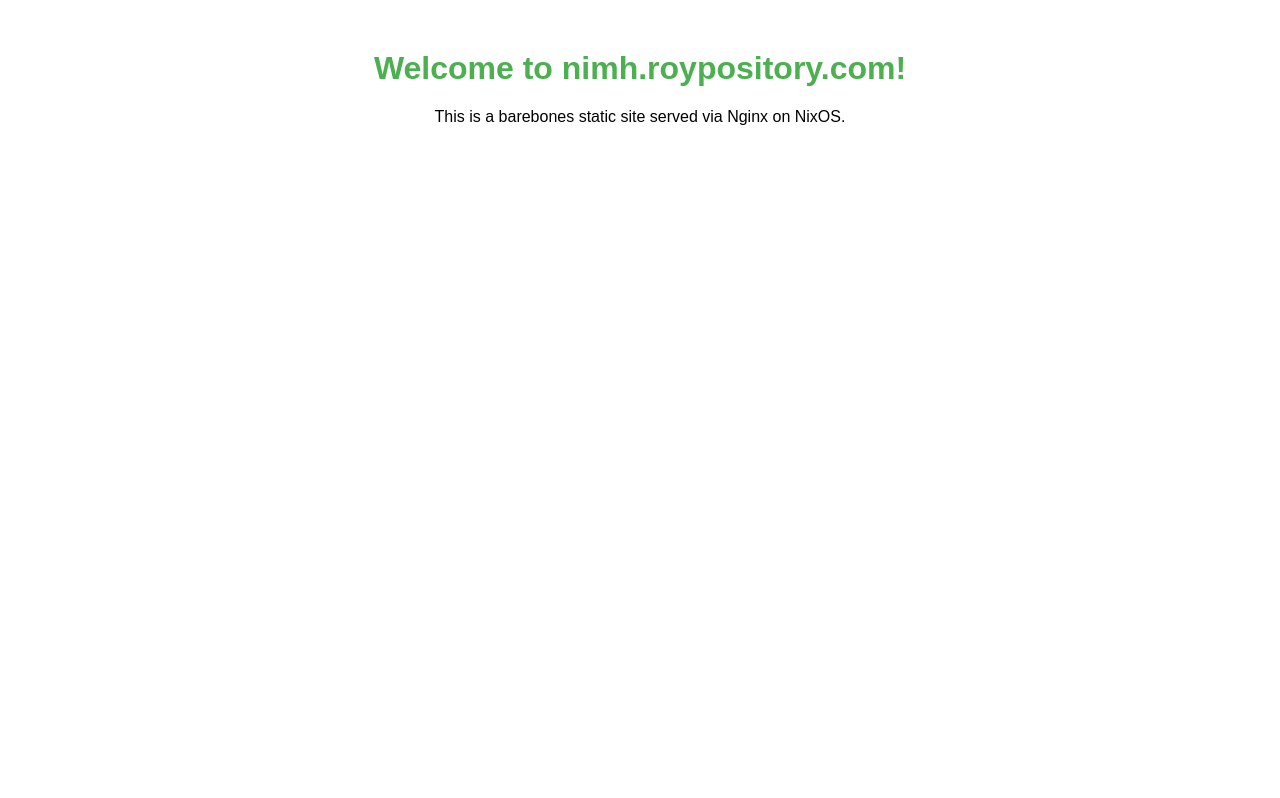
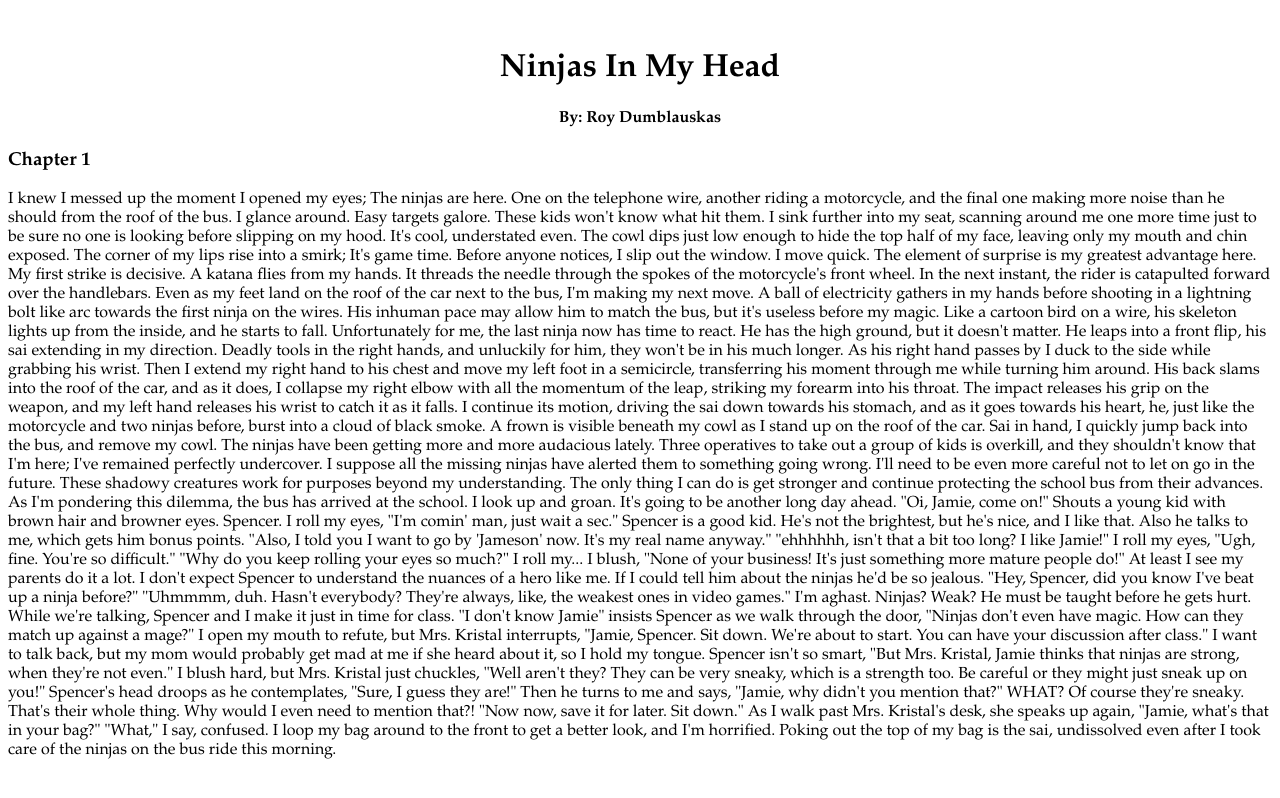
Before and after one commit to RoyDumblauskas/homelab-config, a plain HTML site: page homelab-services/nimh-static/index.html in a window 1280 px wide. Drawn offline with Linux system fonts and the light colour scheme.

Commit message:
nimh-chapter-1

```diff
--- a/homelab-services/nimh-static/index.html
+++ b/homelab-services/nimh-static/index.html
@@ -6,20 +6,123 @@
   <title>NIMH Static Test</title>
   <style>
     body {
-      font-family: sans-serif;
-      text-align: center;
+      font-family: Garamond, serif;
       margin-top: 50px;
+      color: black;
     }
 
     h1 {
-      color: #4CAF50;
+      color: black;
+      text-align: center;
+    }
+
+    h3 {
+      color: black;
+      text-align: left;
+    }
+
+    h4 {
+      color: black;
+      text-align: center;
+    }
+
+    p {
+      color: black;
+      text-align: left;
     }
   </style>
 </head>
 
 <body>
-  <h1>Welcome to nimh.roypository.com!</h1>
-  <p>This is a barebones static site served via Nginx on NixOS.</p>
+  <h1>Ninjas In My Head</h1>
+  <h4>By: Roy Dumblauskas</h4>
+
+  <h3>Chapter 1</h3>
+  <p>
+    I knew I messed up the moment I opened my eyes; The ninjas are here. One on the telephone wire, another riding a
+    motorcycle, and the final one making more noise than he should from the roof of the bus. I glance around. Easy
+    targets galore. These kids won't know what hit them. I sink further into my seat, scanning around me one more time
+    just to be sure no one is looking before slipping on my hood. It's cool, understated even. The cowl dips just low
+    enough to hide the top half of my face, leaving only my mouth and chin exposed. The corner of my lips rise into a
+    smirk; It's game time.
+
+    Before anyone notices, I slip out the window. I move quick. The element of surprise is my greatest advantage here.
+    My first strike is decisive. A katana flies from my hands. It threads the needle through the spokes of the
+    motorcycle's front wheel. In the next instant, the rider is catapulted forward over the handlebars. Even as my feet
+    land on the roof of the car next to the bus, I'm making my next move. A ball of electricity gathers in my hands
+    before shooting in a lightning bolt like arc towards the first ninja on the wires. His inhuman pace may allow him to
+    match the bus, but it's useless before my magic. Like a cartoon bird on a wire, his skeleton lights up from the
+    inside, and he starts to fall. Unfortunately for me, the last ninja now has time to react. He has the high ground,
+    but it doesn't matter. He leaps into a front flip, his sai extending in my direction. Deadly tools in the right
+    hands, and unluckily for him, they won't be in his much longer. As his right hand passes by I duck to the side while
+    grabbing his wrist. Then I extend my right hand to his chest and move my left foot in a semicircle, transferring his
+    moment through me while turning him around. His back slams into the roof of the car, and as it does, I collapse my
+    right elbow with all the momentum of the leap, striking my forearm into his throat. The impact releases his grip on
+    the weapon, and my left hand releases his wrist to catch it as it falls. I continue its motion, driving the sai down
+    towards his stomach, and as it goes towards his heart, he, just like the motorcycle and two ninjas before, burst
+    into a cloud of black smoke.
+
+    A frown is visible beneath my cowl as I stand up on the roof of the car. Sai in hand, I quickly jump back into the
+    bus, and remove my cowl.
+
+    The ninjas have been getting more and more audacious lately. Three operatives to take out a group of kids is
+    overkill, and they shouldn't know that I'm here; I've remained perfectly undercover. I suppose all the missing
+    ninjas have alerted them to something going wrong. I'll need to be even more careful not to let on go in the future.
+    These shadowy creatures work for purposes beyond my understanding. The only thing I can do is get stronger and
+    continue protecting the school bus from their advances.
+
+    As I'm pondering this dilemma, the bus has arrived at the school. I look up and groan. It's going to be another long
+    day ahead.
+
+    "Oi, Jamie, come on!" Shouts a young kid with brown hair and browner eyes. Spencer.
+
+    I roll my eyes, "I'm comin' man, just wait a sec." Spencer is a good kid. He's not the brightest, but he's nice, and
+    I like that. Also he talks to me, which gets him bonus points. "Also, I told you I want to go by 'Jameson' now. It's
+    my real name anyway."
+
+    "ehhhhhh, isn't that a bit too long? I like Jamie!"
+
+    I roll my eyes, "Ugh, fine. You're so difficult."
+
+    "Why do you keep rolling your eyes so much?"
+
+    I roll my...
+
+    I blush, "None of your business! It's just something more mature people do!" At least I see my parents do it a lot.
+    I don't expect Spencer to understand the nuances of a hero like me. If I could tell him about the ninjas he'd be so
+    jealous.
+
+    "Hey, Spencer, did you know I've beat up a ninja before?"
+
+    "Uhmmmm, duh. Hasn't everybody? They're always, like, the weakest ones in video games."
+
+    I'm aghast. Ninjas? Weak? He must be taught before he gets hurt.
+
+    While we're talking, Spencer and I make it just in time for class.
+
+    "I don't know Jamie" insists Spencer as we walk through the door, "Ninjas don't even have magic. How can they match
+    up against a mage?"
+
+    I open my mouth to refute, but Mrs. Kristal interrupts, "Jamie, Spencer. Sit down. We're about to start. You can
+    have your discussion after class."
+
+    I want to talk back, but my mom would probably get mad at me if she heard about it, so I hold my tongue. Spencer
+    isn't so smart, "But Mrs. Kristal, Jamie thinks that ninjas are strong, when they're not even."
+
+    I blush hard, but Mrs. Kristal just chuckles, "Well aren't they? They can be very sneaky, which is a strength too.
+    Be careful or they might just sneak up on you!"
+
+    Spencer's head droops as he contemplates, "Sure, I guess they are!" Then he turns to me and says, "Jamie, why didn't
+    you mention that?"
+
+    WHAT? Of course they're sneaky. That's their whole thing. Why would I even need to mention that?!
+
+    "Now now, save it for later. Sit down." As I walk past Mrs. Kristal's desk, she speaks up again, "Jamie, what's that
+    in your bag?"
+
+    "What," I say, confused. I loop my bag around to the front to get a better look, and I'm horrified. Poking out the
+    top of my bag is the sai, undissolved even after I took care of the ninjas on the bus ride this morning.
+  </p>
 </body>
 
 </html>
```
